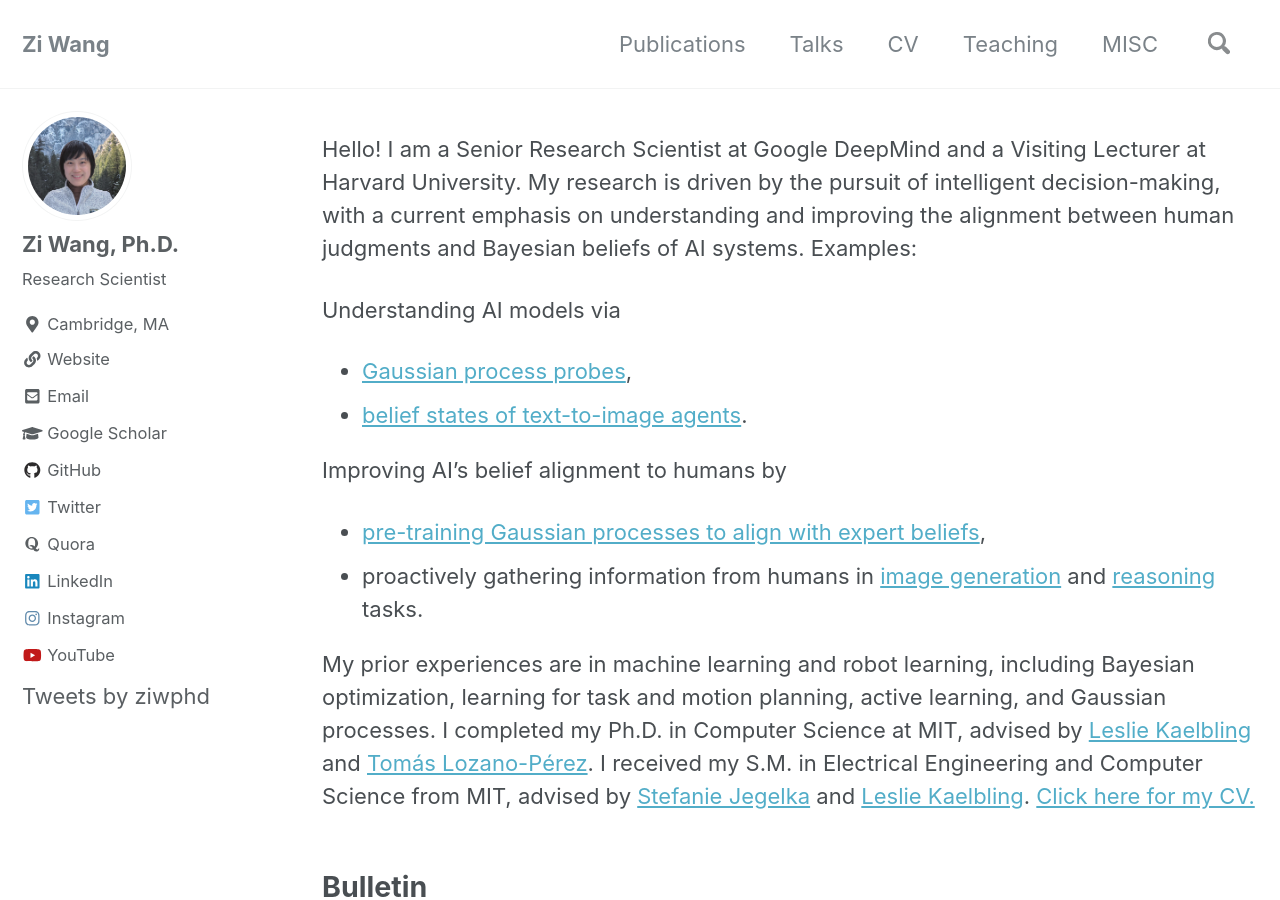
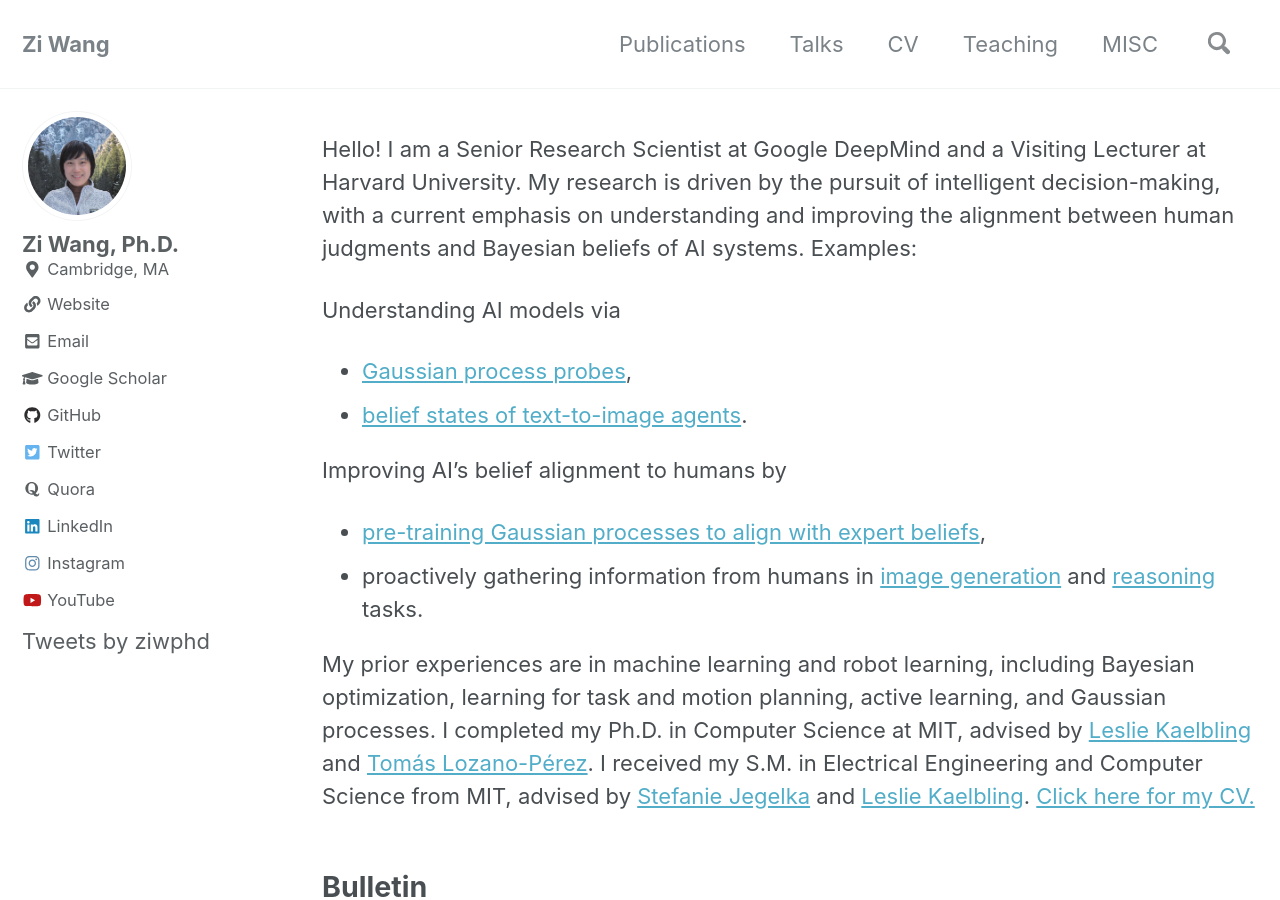
Before and after one commit to zi-w/zi-w.github.io, a Jekyll site: the page built from _pages/home.md, in a window 1280 px wide and 900 px high. Built offline with Jekyll 4.4.1, drawn with Linux system fonts in a browser that asks for light colours; nearby versions of some CDN libraries; comment, search, counter and statistics services are not loaded.

Commit message:
Update _config.yml

```diff
--- a/_config.yml
+++ b/_config.yml
@@ -105,7 +105,7 @@
 author:
   name             : "Zi Wang, Ph.D."
   avatar           : "/images/bio.jpeg"
-  bio              : "Research Scientist"
+  bio              :
   location         : "Cambridge, MA"
   email            : "wangzi@google.com"
   uri              : "https://zi-wang.com"
```
